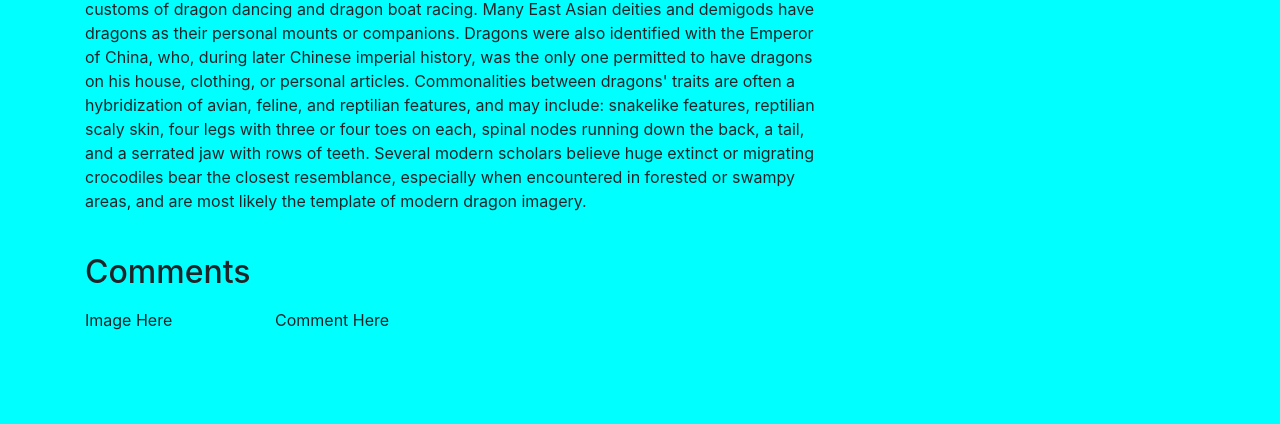
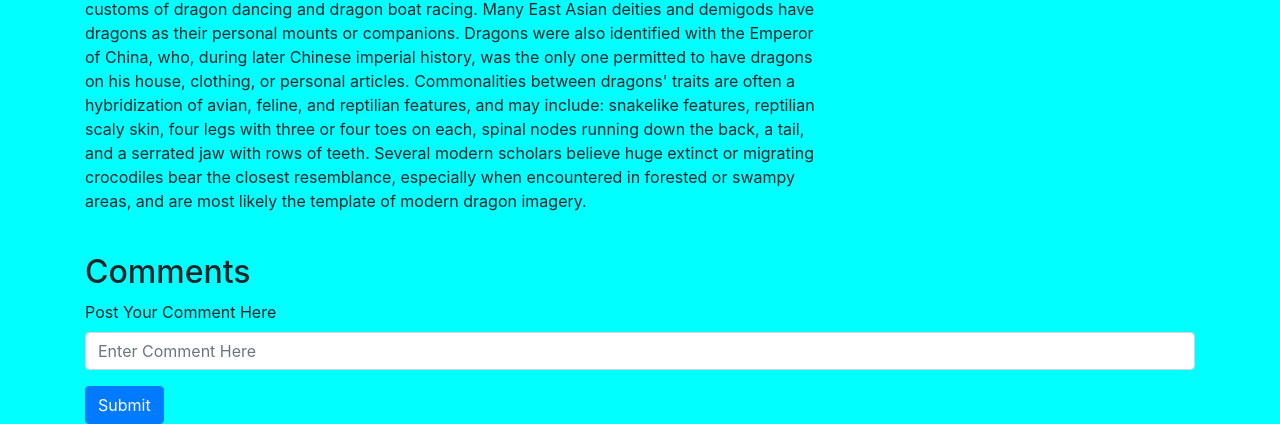
Before and after one commit to Srutarshi-Ghosh/Django-ShoppingWebsite-and-Blog, a Django app: a page that uses blog/templates/blogpost.html in a window 1280 px wide. Shown: the part 921-1345 px from the top of the page. Before the commit the page ends 1251 px from the top, so only its background shows below. Run offline with Django 3.2, Linux system fonts and the light colour scheme; data comes from the database, SQL or seed files in the repository; both versions use the stored data as it was after the commit; some libraries are stand-ins or nearby versions.

Commit message:
Added Comment Insertion for Blog

```diff
--- a/blog/functions/blogpage_functions.py
+++ b/blog/functions/blogpage_functions.py
@@ -23,10 +23,14 @@ def postCommentsUtil(request):
     if request.method != 'POST':
         return HttpResponse("<h1>Not Allowed</h1>")
 
-    comment_content = request.POST.get('comments')
+    if not request.session['is_authenticated']:
+        messages.error(request, "You need to be Logged in to Post a Comment")
+        return redirect(f'/blog/{post.slug}')
+
+    comment_content = request.POST.get('comment')
     user = BlogUser.objects.get(username=request.session['username'])
-    post_slno = request.POST.get("post_slno")
-    post = Post.objects.get(sl_no=post_slno)
+    post_id = request.POST.get("post_id")
+    post = Blogpost.objects.get(post_id=post_id)
 
     comment = BlogComment(comment=comment_content, user=user, post=post)
     comment.save()
--- a/blog/templates/blogpost.html
+++ b/blog/templates/blogpost.html
@@ -48,10 +48,19 @@
 
 <div class="container">
 	<h2>Comments</h2>
-    <div class="row my-3">
-        <div class="col-md-2">Image Here</div>
-        <div class="col-md-10">Comment Here</div>
+	<form method="post" action="/blog/postComment">
+
+		{% csrf_token %}
+
+		<div class="form-group">
+			<label for="comment">Post Your Comment Here</label>
+			<input type="text" class="form-control" name="comment" placeholder="Enter Comment Here">
 		</div>
+
+		<input type="hidden" name="post_id" value="{{post.post_id}}">
+		<button type="submit" class="btn btn-primary">Submit</button>
+
+	</form>
 </div>
 
 {% endblock %}
--- a/blog/urls.py
+++ b/blog/urls.py
@@ -9,5 +9,6 @@ urlpatterns = [
     path('signup', views.handleSignUp, name="signup"),
     path('login', views.handleLogin, name="login"),
     path('logout', views.handleLogout, name="logout"),
+    path('postComment', views.postComment, name="postComment"),
     path('<str:slug>', views.blogpost, name="blogHome"),
 ]
```
Also changed, not shown: db.sqlite3. Lines whose indentation alone changed are shown as unchanged.
